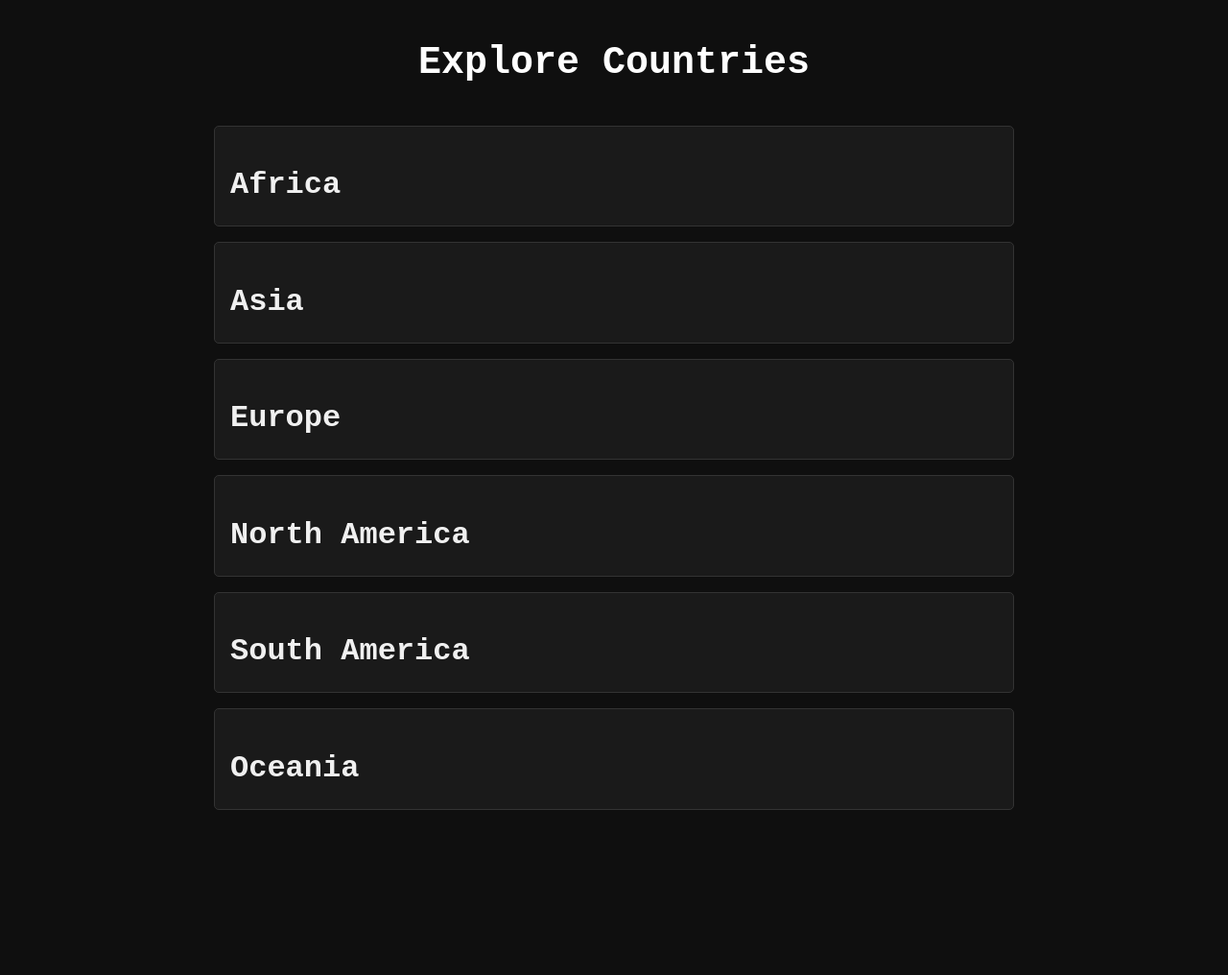
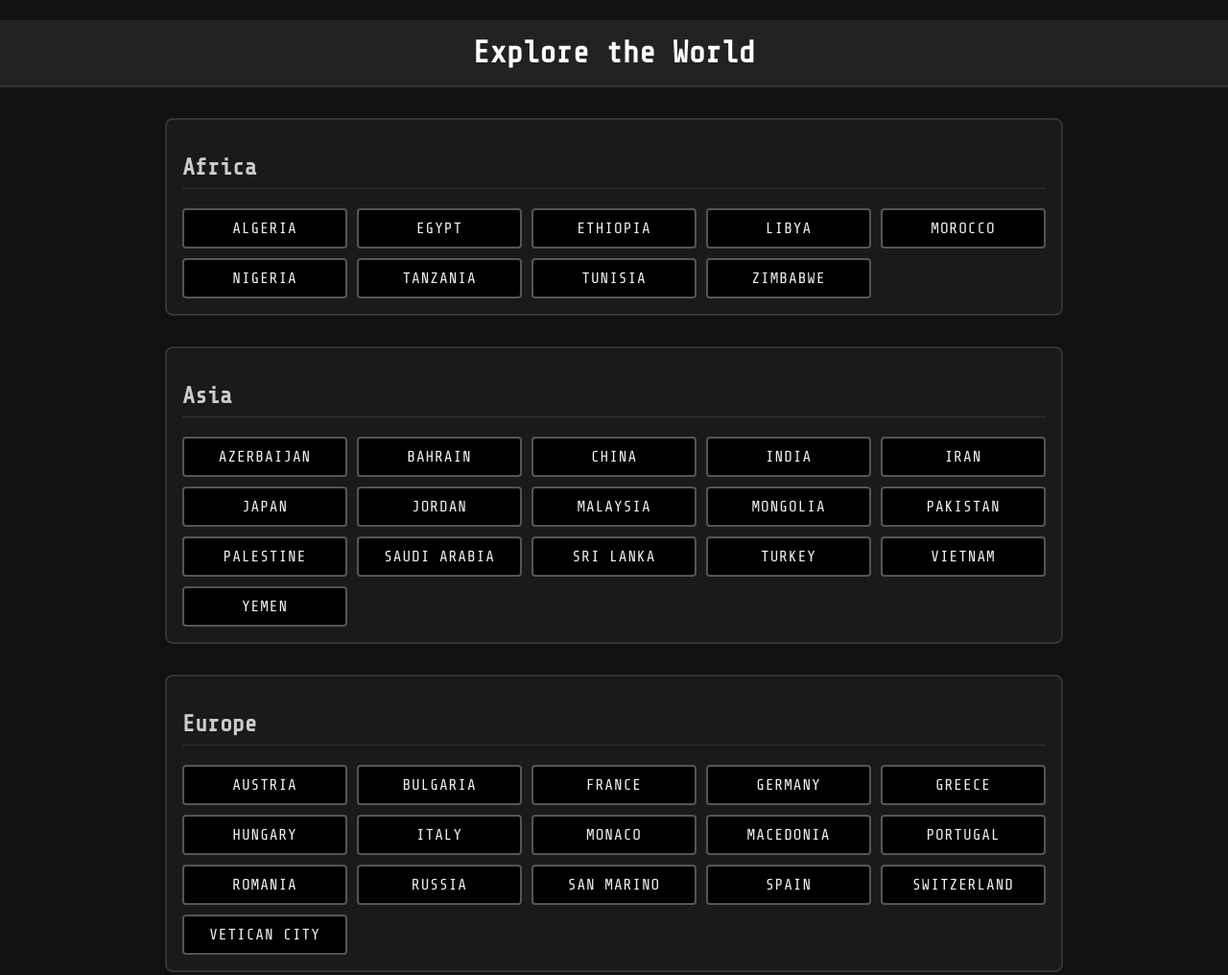
Before and after one commit to travelwithchef/World-Through-Data-Science-, a plain HTML site: page explore.html in a window 1280 px wide. Shown: the top 1016 px of the page at 96% size. Before the commit the page ends 860 px from the top, so only its background shows below. Drawn offline with nearby package versions, Linux system fonts and the light colour scheme.

Commit message:
Update explore.html

```diff
--- a/explore.html
+++ b/explore.html
@@ -3,69 +3,66 @@
   <meta charset="UTF-8" />
   <meta name="viewport" content="width=device-width, initial-scale=1.0" />
   <title>Explore Countries</title>
+  <link href="https://fonts.googleapis.com/css2?family=Share+Tech+Mono&display=swap" rel="stylesheet">
   <style>
     body {
-      background-color: #0f0f0f;
-      font-family: 'Courier New', monospace;
-      color: #ffffff;
       margin: 0;
-      padding: 0;
-    }h1 {
+      font-family: 'Share Tech Mono', monospace;
+      background-color: #111;
+      color: #fff;
+    }
+    h1 {
       text-align: center;
       padding: 1rem;
-  font-size: 2.5rem;
+      background-color: #222;
       color: #fff;
+      border-bottom: 2px solid #333;
     }
-
     .continent {
+      margin: 2rem auto;
+      max-width: 900px;
+      border: 2px solid #333;
+      padding: 1rem;
       background-color: #1a1a1a;
-  margin: 1rem auto;
-  padding: 1rem;
-  border: 1px solid #333;
-  border-radius: 5px;
-  max-width: 800px;
+      border-radius: 8px;
     }
-
     .continent h2 {
-  margin-bottom: 0.5rem;
-  font-size: 2rem;
-  color: #f0f0f0;
+      color: #ccc;
+      border-bottom: 1px solid #333;
+      padding-bottom: 0.5rem;
+    }
+    .country-grid {
+      display: grid;
+      grid-template-columns: repeat(auto-fill, minmax(160px, 1fr));
+      gap: 10px;
+      margin-top: 1rem;
+    }
+    .country-button {
+      background-color: #000;
+      border: 2px solid #555;
+      color: #eee;
+      padding: 10px;
+      text-align: center;
+      font-size: 1rem;
+      border-radius: 4px;
+      box-shadow: inset 0 0 4px #000000cc;
+      letter-spacing: 1px;
+      text-transform: uppercase;
+      transition: all 0.3s ease-in-out;
       cursor: pointer;
     }
-
-.countries {
-  display: none;
-  margin-top: 1rem;
+    .country-button:hover {
+      background-color: #222;
+      color: #fff;
+      transform: scale(1.05);
+      border-color: #888;
     }
-
-.country-button {
-  display: block;
-  background-color: #121212;
-  color: #ffffff;
-  border: 2px solid #ffffff;
-  padding: 0.75rem 1rem;
-  margin: 0.5rem 0;
-  font-size: 1.1rem;
-  text-align: center;
-  border-radius: 4px;
-  cursor: pointer;
-  font-family: 'Courier New', monospace;
-  text-transform: uppercase;
-  transition: background 0.3s ease, transform 0.3s ease;
-}
-
-.country-button:hover {
-  background-color: #ffffff;
-  color: #000000;
-  transform: scale(1.02);
-}
-
   </style>
 </head>
 <body>
-  <h1>Explore Countries</h1>  <div class="continent">
-    <h2 onclick="toggle('africa')">Africa</h2>
-    <div class="countries" id="africa">
+  <h1>Explore the World</h1>  <div class="continent">
+    <h2>Africa</h2>
+    <div class="country-grid">
       <div class="country-button">Algeria</div>
       <div class="country-button">Egypt</div>
       <div class="country-button">Ethiopia</div>
@@ -77,8 +74,8 @@
       <div class="country-button">Zimbabwe</div>
     </div>
   </div>  <div class="continent">
-    <h2 onclick="toggle('asia')">Asia</h2>
-    <div class="countries" id="asia">
+    <h2>Asia</h2>
+    <div class="country-grid">
       <div class="country-button">Azerbaijan</div>
       <div class="country-button">Bahrain</div>
       <div class="country-button">China</div>
@@ -97,8 +94,8 @@
       <div class="country-button">Yemen</div>
     </div>
   </div>  <div class="continent">
-    <h2 onclick="toggle('europe')">Europe</h2>
-    <div class="countries" id="europe">
+    <h2>Europe</h2>
+    <div class="country-grid">
       <div class="country-button">Austria</div>
       <div class="country-button">Bulgaria</div>
       <div class="country-button">France</div>
@@ -117,8 +114,8 @@
       <div class="country-button">Vetican City</div>
     </div>
   </div>  <div class="continent">
-    <h2 onclick="toggle('north-america')">North America</h2>
-    <div class="countries" id="north-america">
+    <h2>North America</h2>
+    <div class="country-grid">
       <div class="country-button">Antigua and Barbuda</div>
       <div class="country-button">Costa Rica</div>
       <div class="country-button">El Salvador</div>
@@ -126,8 +123,8 @@
       <div class="country-button">USA</div>
     </div>
   </div>  <div class="continent">
-    <h2 onclick="toggle('south-america')">South America</h2>
-    <div class="countries" id="south-america">
+    <h2>South America</h2>
+    <div class="country-grid">
       <div class="country-button">Argentina</div>
       <div class="country-button">Brazil</div>
       <div class="country-button">Guyana</div>
@@ -135,16 +132,12 @@
       <div class="country-button">Uruguay</div>
     </div>
   </div>  <div class="continent">
-    <h2 onclick="toggle('oceania')">Oceania</h2>
-    <div class="countries" id="oceania">
+    <h2>Oceania</h2>
+    <div class="country-grid">
       <div class="country-button">Australia</div>
       <div class="country-button">New Zealand</div>
       <div class="country-button">Solomon Islands</div>
     </div>
-  </div>  <script>
-    function toggle(id) {
-      const el = document.getElementById(id);
-      el.style.display = el.style.display === 'block' ? 'none' : 'block';
-    }
-  </script></body>
+  </div>
+</body>
 </html>
```
Lines whose indentation alone changed are shown as unchanged.
